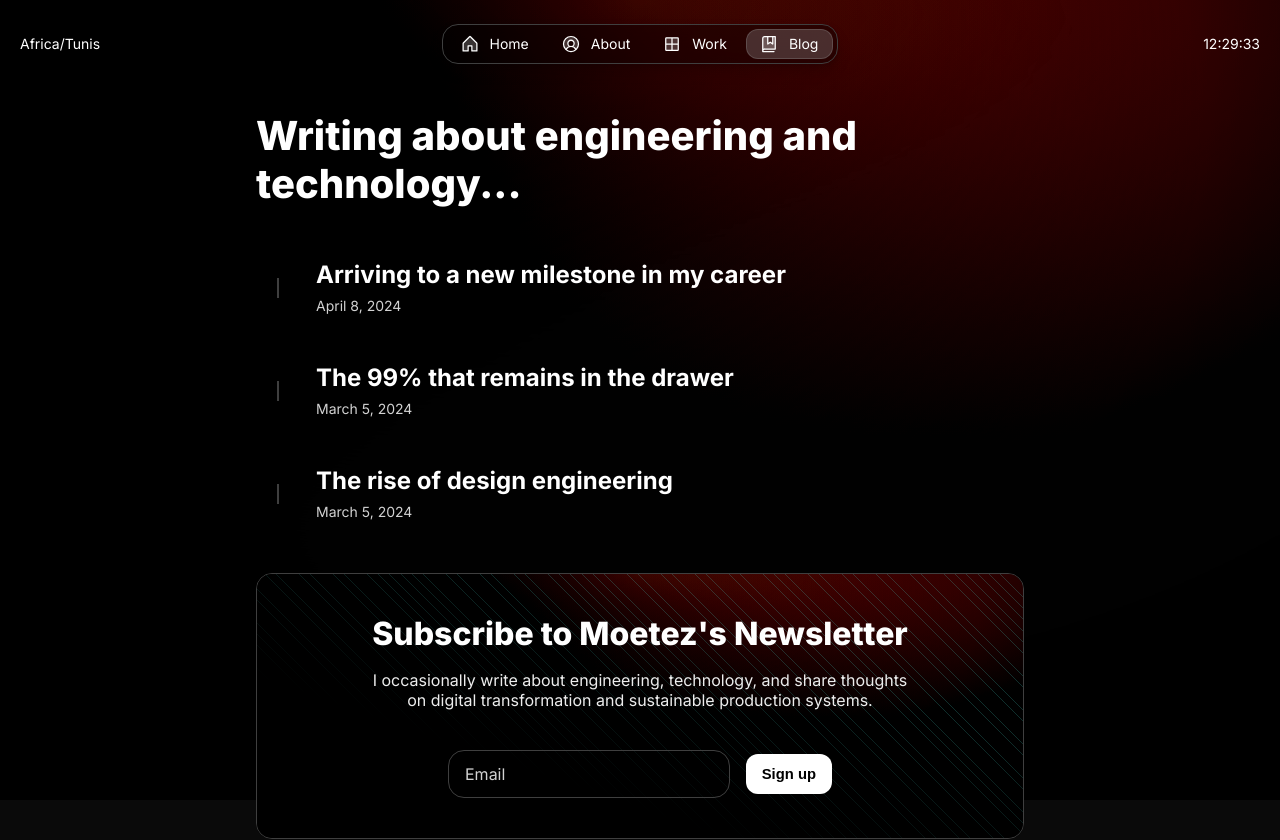
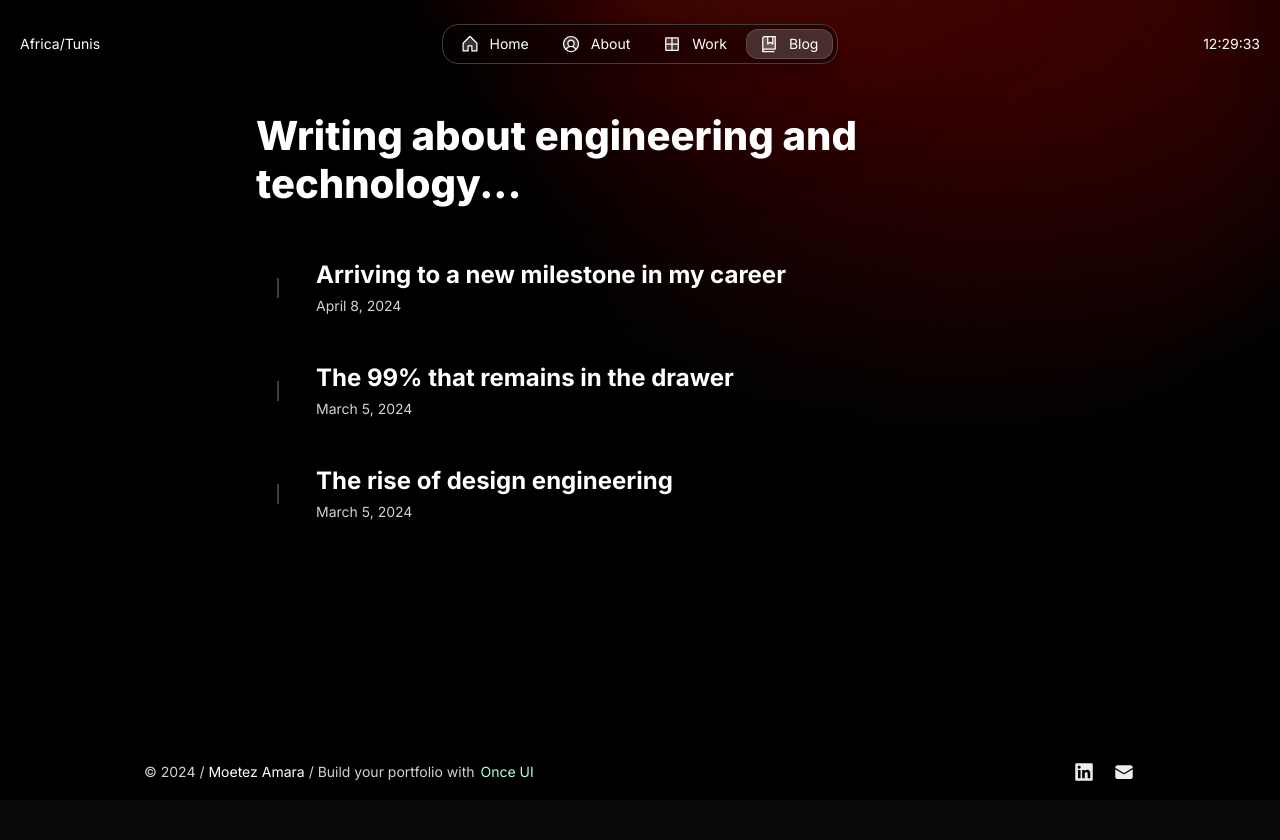
Before and after one commit to moetez-amara/magic-portfolio-for-next-js, a Next.js app: page /en/blog in a window 1280 px wide. Shown: the top 840 px of the page. After the commit the page ends 800 px from the top, so only its background shows below. Built offline with nearby package versions, Linux system fonts and the light colour scheme.

Commit message:
newsletter 2

```diff
--- a/src/app/[locale]/blog/page.tsx
+++ b/src/app/[locale]/blog/page.tsx
@@ -83,9 +83,6 @@ export default function Blog(
 				<Posts range={[1,3]} locale={locale}/>
 				<Posts range={[4]} columns="2" locale={locale}/>
 			</Flex>
-            {newsletter.display && (
-                <Mailchimp newsletter={newsletter} />
-            )}
         </Flex>
     );
 }
```
